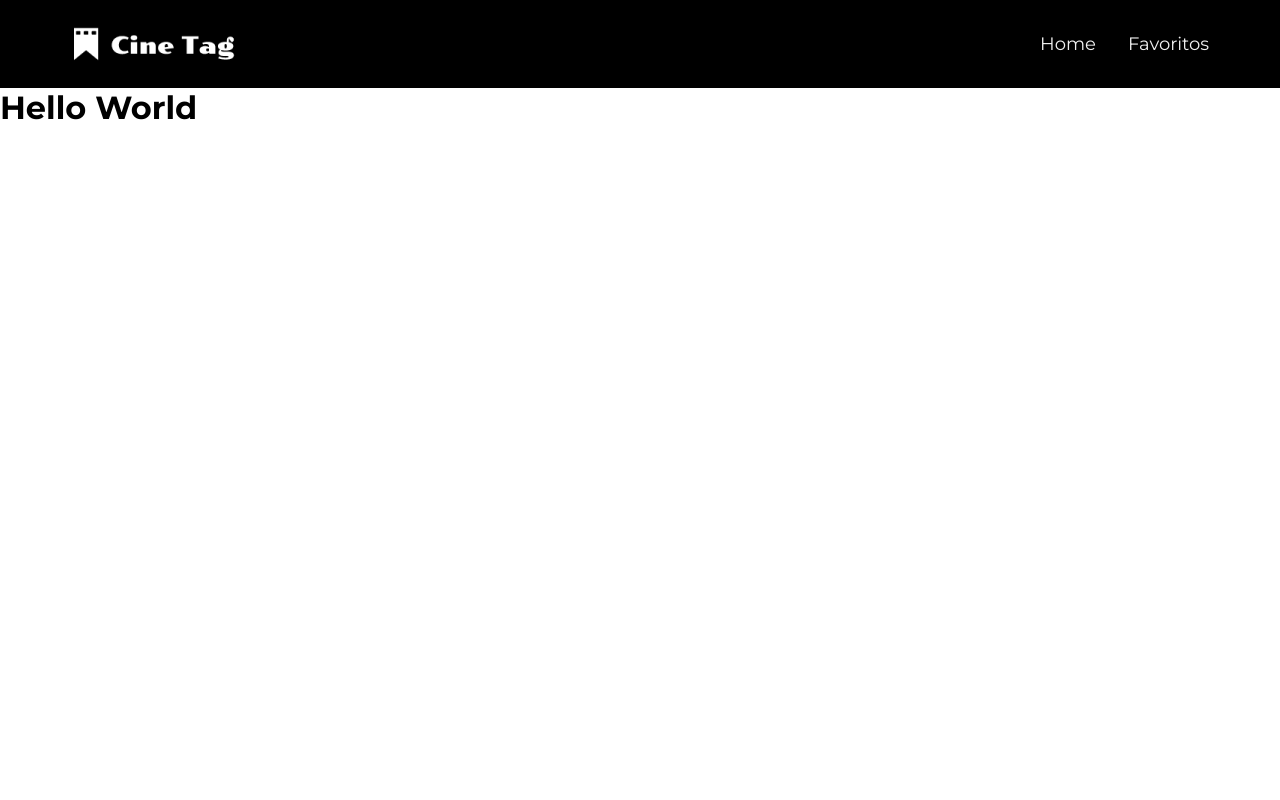
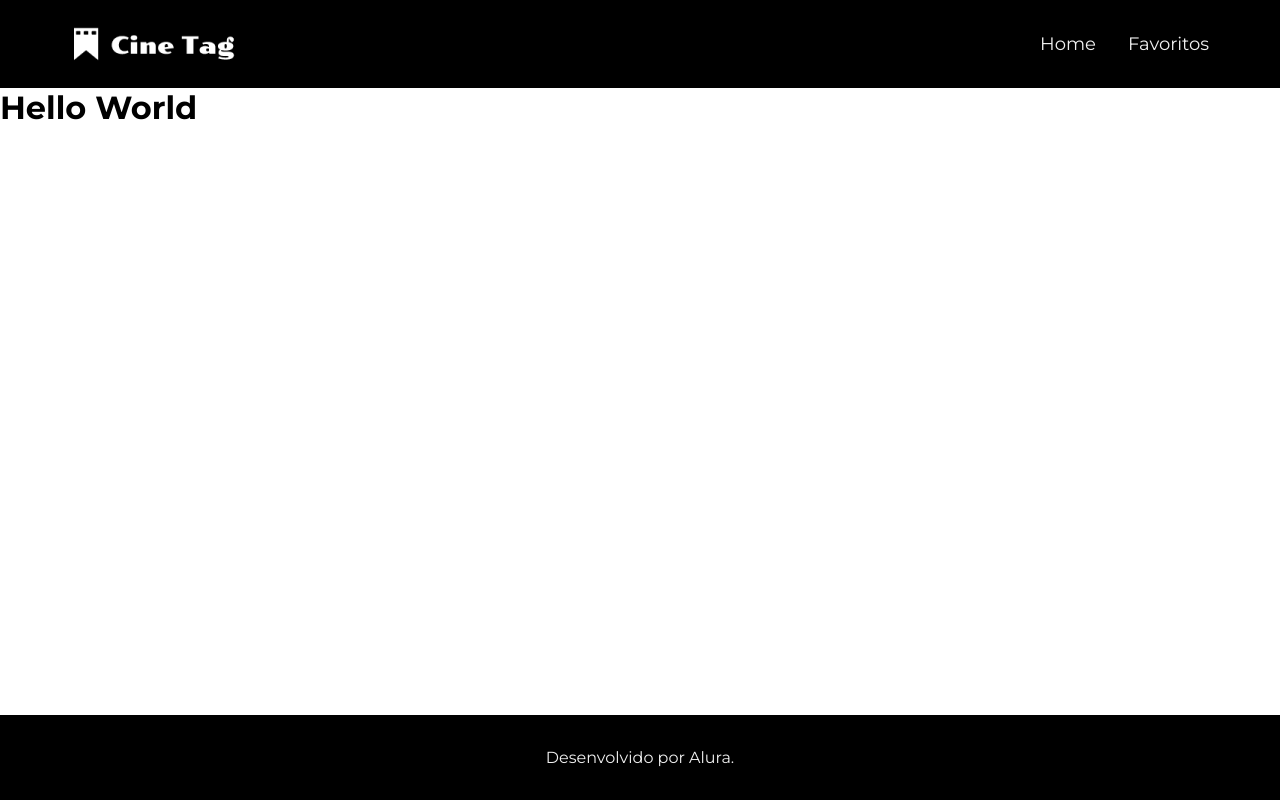
Before and after one commit to MatheusTrindade5201/cine-tag, a React (Vite) app: page / in a window 1280 px wide. Built offline with nearby package versions, Linux system fonts and the light colour scheme.

Commit message:
feat: creating the footer component

```diff
--- /dev/null
+++ b/src/components/Footer/index.jsx
@@ -0,0 +1,11 @@
+import style from '@/styles/Footer.module.css'
+
+const Footer = () => {
+    return (
+        <footer className={style.footer}>
+            <p>Desenvolvido por Alura.</p>
+        </footer>
+    )
+}
+
+export default Footer
--- a/src/routes.jsx
+++ b/src/routes.jsx
@@ -1,15 +1,17 @@
 import { BrowserRouter, Route, Routes } from "react-router-dom"
+import Footer from "./components/Footer"
 import HeaderBar from "./components/Header"
 import Home from "./pages/Home"
 
 const AppRoutes = () => {
     return (
         <BrowserRouter>
-        <HeaderBar />
-            <Routes>
-               <Route path="/" exact element={<Home />} />
-               <Route path="/*" element={<p>Page not Found</p>} />
-            </Routes>
+            <HeaderBar />
+                <Routes>
+                    <Route path="/" exact element={<Home />} />
+                    <Route path="/*" element={<p>Page not Found</p>} />
+                </Routes>
+            <Footer />
         </BrowserRouter>
     )
 }
--- /dev/null
+++ b/src/styles/Footer.module.css
@@ -0,0 +1,11 @@
+.footer {
+    position: fixed;
+    bottom: 0;
+    display: flex;
+    flex-direction: column;
+    align-items: center;
+    width: 100vw;
+    padding: 33px 0;
+    background-color: var(--black);
+    color: var(--light-gray);
+}
```
